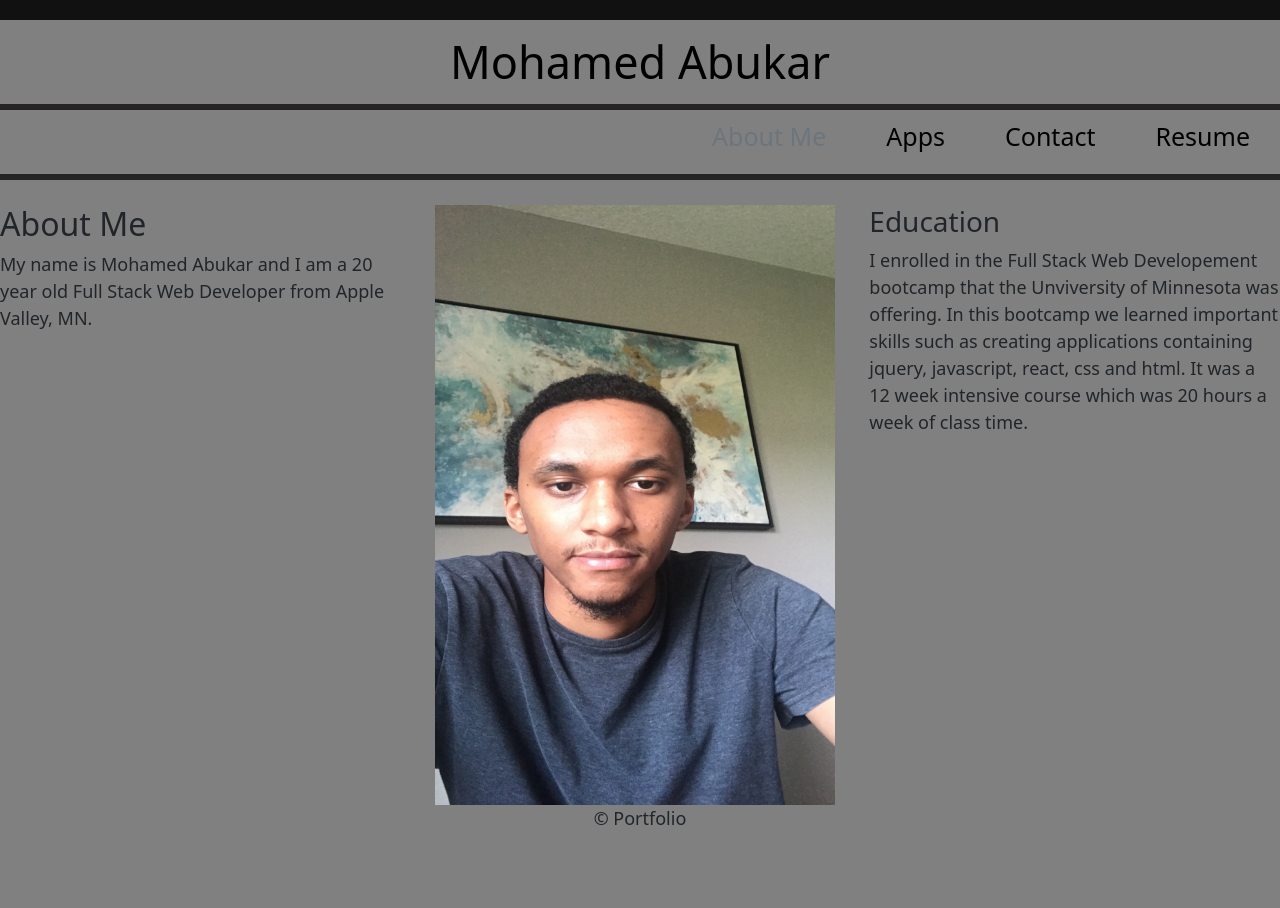
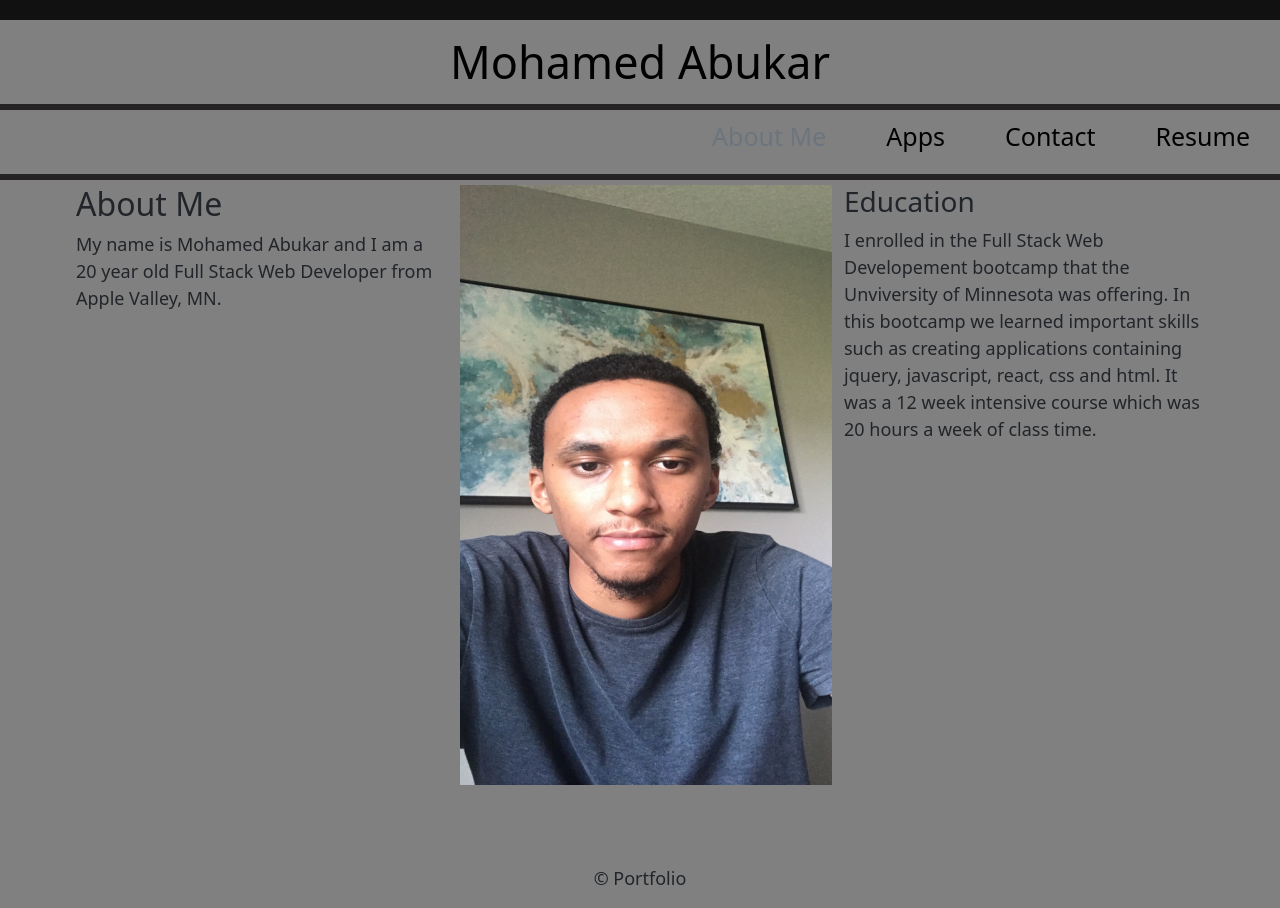
Before and after one commit to mohamedabukar/Portfolio, a React (Create React App) app: page / in a window 1280 px wide. Before the commit the page ends 848 px from the top, so only its background shows below. Built offline with nearby package versions, Linux system fonts and the light colour scheme.

Commit message:
styling added to bio page.

```diff
--- a/src/components/BioPage/style.css
+++ b/src/components/BioPage/style.css
@@ -4,3 +4,13 @@ div p{
 .profilePicture{
     background-image: url(../images/IMG_2978.JPG);
 }
+.bio-container {
+    width: 90%;
+    margin-left: 5%;
+    margin-right: 5%;
+    margin-bottom: 80px;
+    margin-top: -20px;
+}
+.bio-section{
+    display: inline-flexbox;
+}
```
